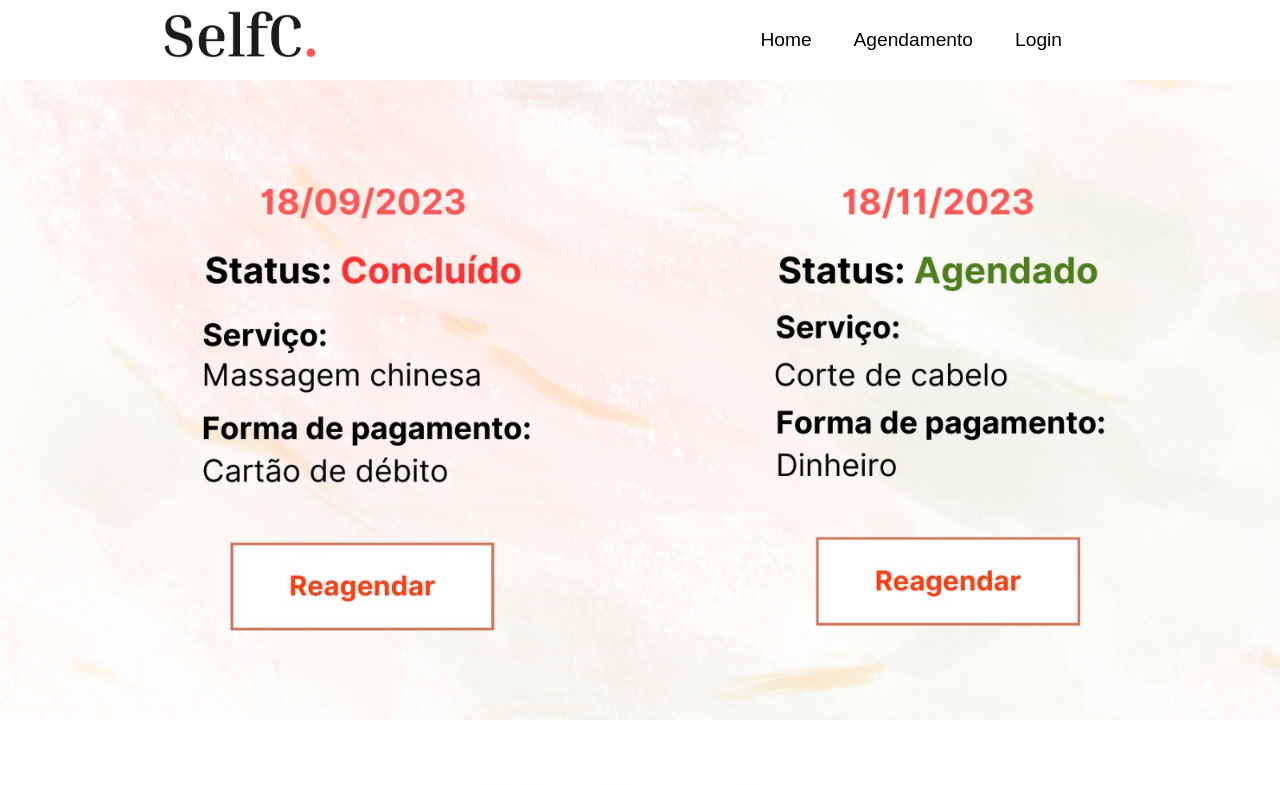
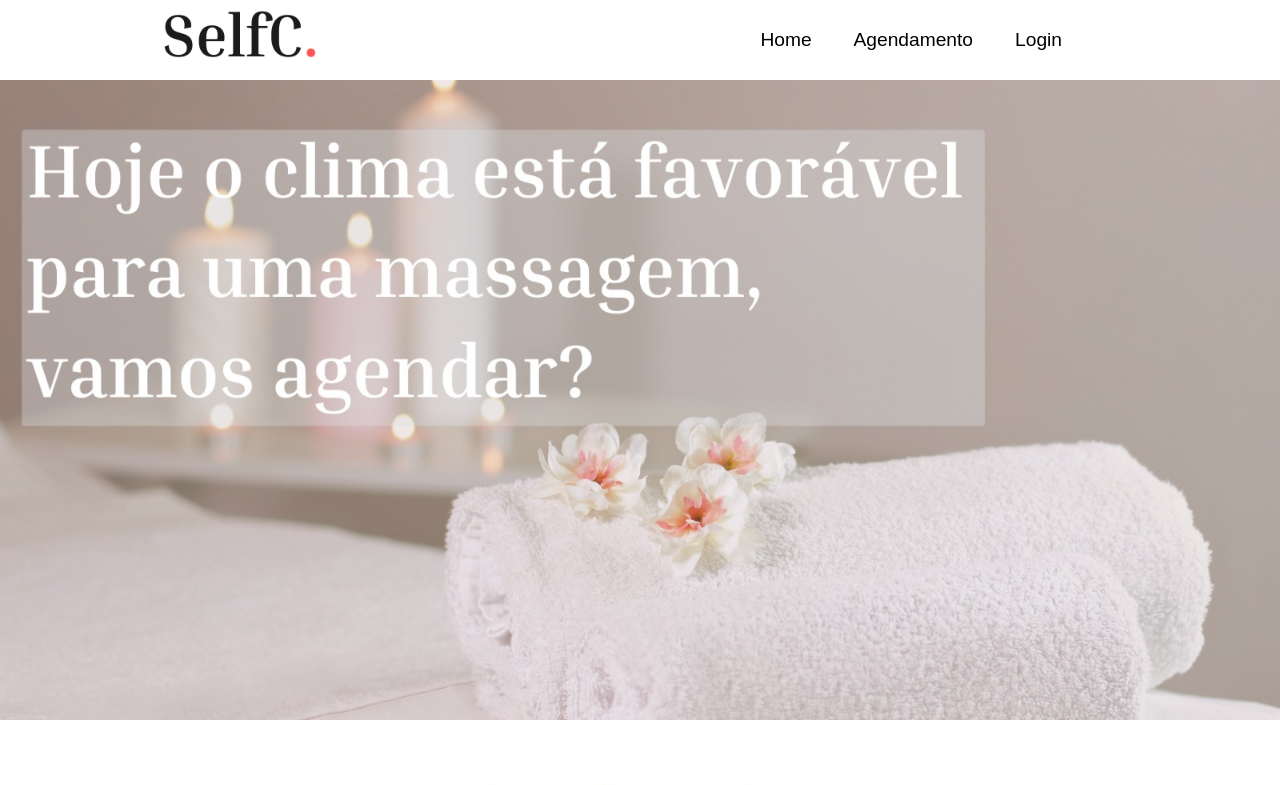
Before and after one commit to lakemi26/CP---RWD, a React (Create React App) app: page /PagClie in a window 1280 px wide. Shown: the top 785 px of the page. Built offline with nearby package versions, Linux system fonts and the light colour scheme.

Commit message:
Update MassagemBanner.js

```diff
--- a/src/components/MassagemBanner.js
+++ b/src/components/MassagemBanner.js
@@ -5,7 +5,7 @@ import './Banner.css';
 function MassagemBanner() {
   return (
     <div className='hero-container'>
-      <img src='/images/BannerMassa.jpeg' alt="Logo" className="Banner" />
+      <img src='/images/BannerLogin.jpeg' alt="Logo" className="Banner" />
     </div>
   );
 }
```
